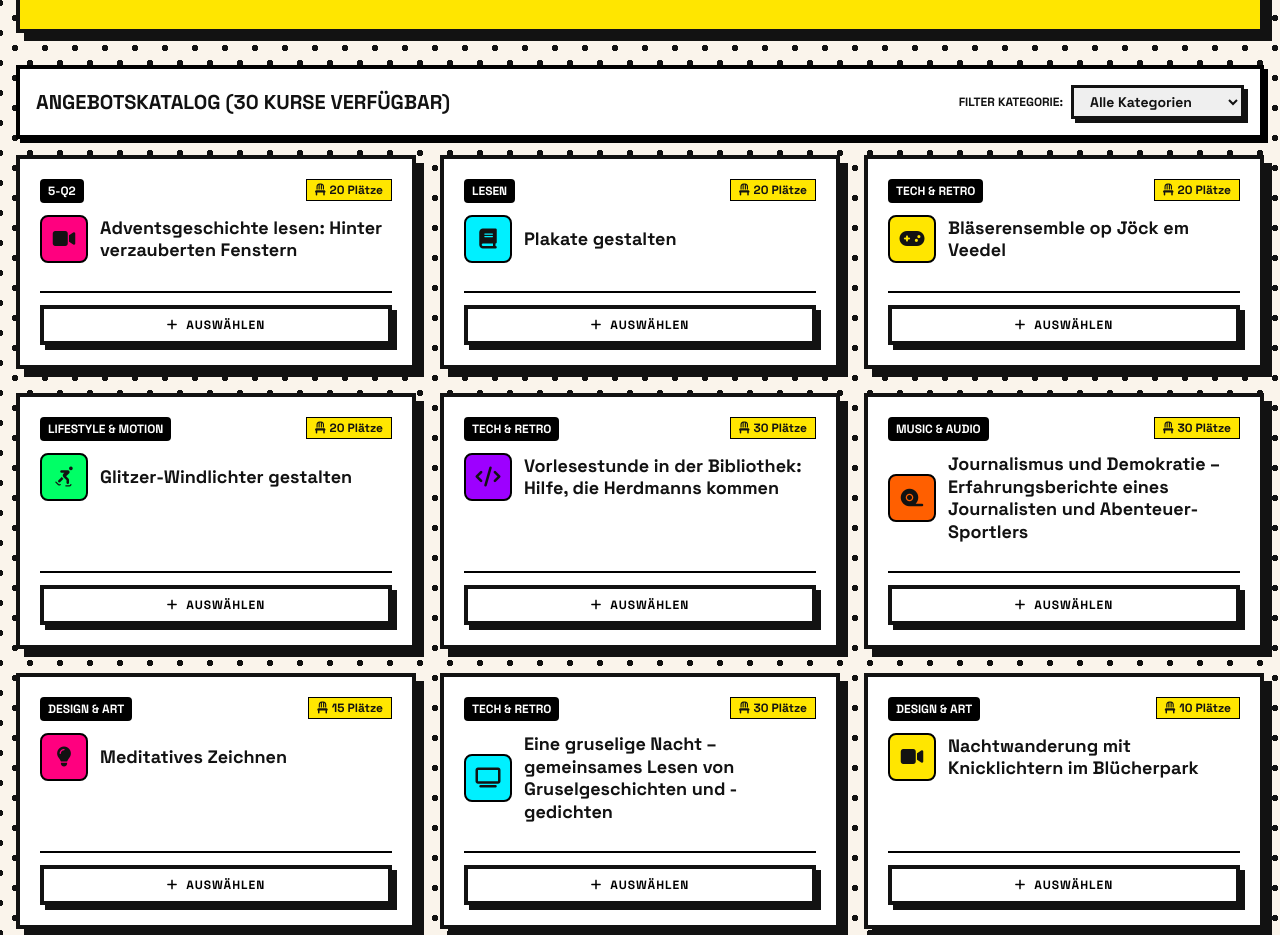
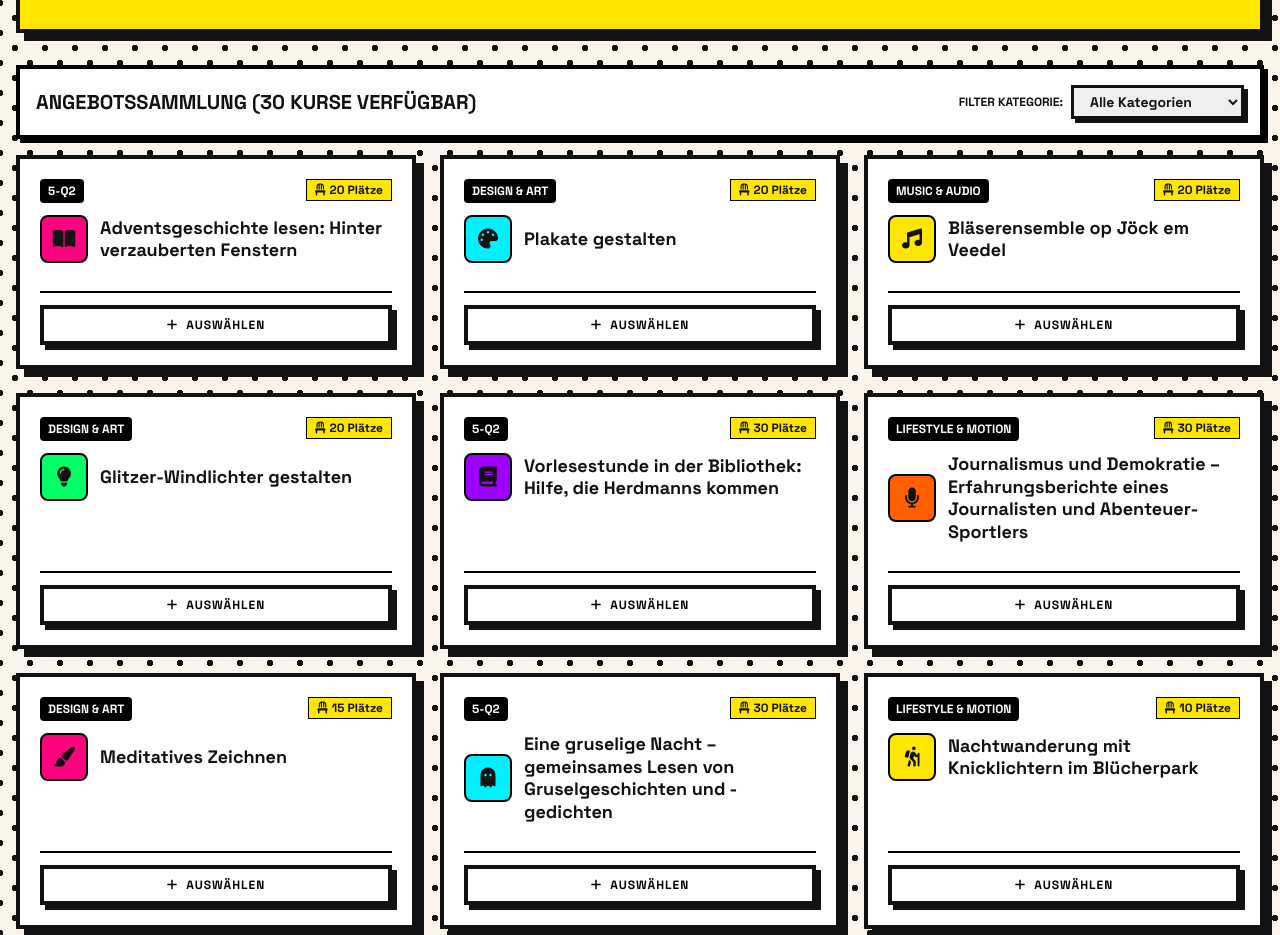
Before and after one commit to fraukeller728/xmaswunder, a plain HTML site: page index.html in a window 1280 px wide. Shown: the part 927-1862 px from the top of the page. Drawn offline with nearby package versions, Linux system fonts and the light colour scheme.

Commit message:
Add files via upload

```diff
--- a/index.html
+++ b/index.html
@@ -269,11 +269,11 @@
                         </div>
                     </div>
 
-                    <!-- CATALOG OF OFFERS -->
+                    <!-- CATALOG OF OFFERS (30 CARDS) -->
                     <div class="space-y-4">
                         <div class="flex flex-col md:flex-row justify-between items-start md:items-center gap-4 bg-white p-4 border-4 border-black shadow-[4px_4px_0px_#000]">
                             <h3 class="text-xl font-black uppercase">
-                                Angebotskatalog (<span id="offer-count">30</span> Kurse verfügbar)
+                                Angebotssammlung (<span id="offer-count">0</span> Kurse verfügbar)
                             </h3>
                             <div class="flex items-center gap-2">
                                 <span class="text-xs font-bold uppercase">Filter Kategorie:</span>
@@ -371,7 +371,7 @@
                             <h3 class="text-xl font-black uppercase">
                                 <i class="fa-solid fa-sliders mr-2"></i> Angebots-Plätze verwalten
                             </h3>
-                            <span class="text-xs font-bold bg-memphis-yellow px-2 py-1 border border-black">30 Angebote</span>
+                            <span id="admin-offers-count" class="text-xs font-bold bg-memphis-yellow px-2 py-1 border border-black">30 Angebote</span>
                         </div>
 
                         <div id="admin-offers-list" class="space-y-3 max-h-[500px] overflow-y-auto pr-2">
@@ -532,38 +532,38 @@
 
     <!-- JAVASCRIPT LOGIC -->
     <script>
-        // INITIAL OFFERINGS DATA
+        // INITIAL 30 MEMPHIS OFFERINGS DATA
         const initialOffers = [
-            { id: 1, title: "Adventsgeschichte lesen: Hinter verzauberten Fenstern", category: "5-Q2", seats: 20, icon: "fa-video", color: "bg-memphis-pink" },
-            { id: 2, title: "Plakate gestalten", category: "Lesen", seats: 20, icon: "fa-book", color: "bg-memphis-cyan" },
-            { id: 3, title: "Bläserensemble op Jöck em Veedel", category: "Tech & Retro", seats: 20, icon: "fa-gamepad", color: "bg-memphis-yellow" },
-            { id: 4, title: "Glitzer-Windlichter gestalten", category: "Lifestyle & Motion", seats: 20, icon: "fa-person-skating", color: "bg-memphis-lime" },
-            { id: 5, title: "Vorlesestunde in der Bibliothek: Hilfe, die Herdmanns kommen", category: "Tech & Retro", seats: 30, icon: "fa-code", color: "bg-memphis-purple" },
-            { id: 6, title: "Journalismus und Demokratie – Erfahrungsberichte eines Journalisten und Abenteuer-Sportlers", category: "Music & Audio", seats: 30, icon: "fa-tape", color: "bg-memphis-orange" },
-            { id: 7, title: "Meditatives Zeichnen", category: "Design & Art", seats: 15, icon: "fa-lightbulb", color: "bg-memphis-pink" },
-            { id: 8, title: "Eine gruselige Nacht – gemeinsames Lesen von Gruselgeschichten und -gedichten", category: "Tech & Retro", seats: 30, icon: "fa-tv", color: "bg-memphis-cyan" },
-            { id: 9, title: "Nachtwanderung mit Knicklichtern im Blücherpark", category: "Design & Art", seats: 10, icon: "fa-video", color: "bg-memphis-yellow" },
-            { id: 10, title: "Gesellschaftsspiel:Werwölfe von Düsterwald", category: "Lifestyle & Motion", seats: 15, icon: "fa-child-reaching", color: "bg-memphis-lime" },
-            { id: 11, title: "Freundschaftsspiel Fußball Q1und Q2 MSM gegen DKG", category: "Music & Audio", seats: 6, icon: "fa-guitar", color: "bg-memphis-purple" },
-            { id: 12, title: "Karaoke", category: "Design & Art", seats: 10, icon: "fa-shirt", color: "bg-memphis-orange" },
-            { id: 13, title: "Vorlesung: Vom Tagesgeld zum Aktiendepot – finanzielle Bildung", category: "Tech & Retro", seats: 8, icon: "fa-desktop", color: "bg-memphis-pink" },
-            { id: 14, title: "Brettball", category: "Lifestyle & Motion", seats: 20, icon: "fa-dumbbell", color: "bg-memphis-cyan" },
-            { id: 15, title: "Tischtennis", category: "Design & Art", seats: 10, icon: "fa-spray-can", color: "bg-memphis-yellow" },
-            { id: 16, title: "NEON-NIGHTS – Schwarzlicht-Portraits nach Mitternacht", category: "Music & Audio", seats: 20, icon: "fa-sliders", color: "bg-memphis-lime" },
-            { id: 17, title: "Astrophysik bei Nacht", category: "Design & Art", seats: 16, icon: "fa-chess-board", color: "bg-memphis-purple" },
-            { id: 18, title: "Joggen mit Stirnlampe im Blücherpark", category: "Lifestyle & Motion", seats: 20, icon: "fa-bicycle", color: "bg-memphis-orange" },
-            { id: 19, title: "Töpfern am Morgen", category: "Tech & Retro", seats: 15, icon: "fa-gears", color: "bg-memphis-pink" },
-            { id: 20, title: "Theater-Frühsport", category: "Lifestyle & Motion", seats: 12, icon: "fa-glass-water", color: "bg-memphis-cyan" },
-            { id: 21, title: "Volleyball: Teacher-Dreamteam gegen Schüler_innen", category: "Lifestyle & Motion", seats: 12, icon: "fa-glass-water", color: "bg-memphis-cyan" },
-            { id: 22, title: "Interkulturelles Frühstück", category: "Lifestyle & Motion", seats: 12, icon: "fa-glass-water", color: "bg-memphis-cyan" },
-            { id: 23, title: "Schach-Turnier", category: "Lifestyle & Motion", seats: 12, icon: "fa-glass-water", color: "bg-memphis-cyan" },
-            { id: 24, title: "SingStar-Spiel – Chart-Songs raten", category: "Lifestyle & Motion", seats: 12, icon: "fa-glass-water", color: "bg-memphis-cyan" },
-            { id: 25, title: "Fotografie", category: "Lifestyle & Motion", seats: 15, icon: "fa-glass-water", color: "bg-memphis-cyan" },
-            { id: 26, title: "Soap Boxing – finde die richtigen Worte zu einem wichtigen Thema, z.B. Tierschutz", category: "Lifestyle & Motion", seats: 25, icon: "fa-glass-water", color: "bg-memphis-cyan" },
-            { id: 27, title: "Badminton", category: "Lifestyle & Motion", seats: 24, icon: "fa-glass-water", color: "bg-memphis-cyan" },
-            { id: 28, title: "Badminton", category: "Lifestyle & Motion", seats: 24, icon: "fa-glass-water", color: "bg-memphis-cyan" },
-            { id: 29, title: "Fußball: 5er-Schüler_innen gegen 5er-Eltern", category: "Lifestyle & Motion", seats: 24, icon: "fa-glass-water", color: "bg-memphis-cyan" },
-            { id: 30, title: "Adventliches Singen", category: "Lifestyle & Motion", seats: 25, icon: "fa-glass-water", color: "bg-memphis-cyan" }
+            { id: 1, title: "Adventsgeschichte lesen: Hinter verzauberten Fenstern", category: "5-Q2", seats: 20, icon: "fa-book-open", color: "bg-memphis-pink" },
+            { id: 2, title: "Plakate gestalten", category: "Design & Art", seats: 20, icon: "fa-palette", color: "bg-memphis-cyan" },
+            { id: 3, title: "Bläserensemble op Jöck em Veedel", category: "Music & Audio", seats: 20, icon: "fa-music", color: "bg-memphis-yellow" },
+            { id: 4, title: "Glitzer-Windlichter gestalten", category: "Design & Art", seats: 20, icon: "fa-lightbulb", color: "bg-memphis-lime" },
+            { id: 5, title: "Vorlesestunde in der Bibliothek: Hilfe, die Herdmanns kommen", category: "5-Q2", seats: 30, icon: "fa-book", color: "bg-memphis-purple" },
+            { id: 6, title: "Journalismus und Demokratie – Erfahrungsberichte eines Journalisten und Abenteuer-Sportlers", category: "Lifestyle & Motion", seats: 30, icon: "fa-microphone", color: "bg-memphis-orange" },
+            { id: 7, title: "Meditatives Zeichnen", category: "Design & Art", seats: 15, icon: "fa-paintbrush", color: "bg-memphis-pink" },
+            { id: 8, title: "Eine gruselige Nacht – gemeinsames Lesen von Gruselgeschichten und -gedichten", category: "5-Q2", seats: 30, icon: "fa-ghost", color: "bg-memphis-cyan" },
+            { id: 9, title: "Nachtwanderung mit Knicklichtern im Blücherpark", category: "Lifestyle & Motion", seats: 10, icon: "fa-person-hiking", color: "bg-memphis-yellow" },
+            { id: 10, title: "Gesellschaftsspiel: Werwölfe von Düsterwald", category: "Lifestyle & Motion", seats: 15, icon: "fa-puzzle-piece", color: "bg-memphis-lime" },
+            { id: 11, title: "Freundschaftsspiel Fußball Q1 und Q2 MSM gegen DKG", category: "Lifestyle & Motion", seats: 6, icon: "fa-futbol", color: "bg-memphis-purple" },
+            { id: 12, title: "Karaoke", category: "Music & Audio", seats: 10, icon: "fa-microphone-lines", color: "bg-memphis-orange" },
+            { id: 13, title: "Vorlesung: Vom Tagesgeld zum Aktiendepot – finanzielle Bildung", category: "Tech & Retro", seats: 8, icon: "fa-chart-line", color: "bg-memphis-pink" },
+            { id: 14, title: "Brettball", category: "Lifestyle & Motion", seats: 20, icon: "fa-basketball", color: "bg-memphis-cyan" },
+            { id: 15, title: "Tischtennis", category: "Lifestyle & Motion", seats: 10, icon: "fa-table-tennis-paddle-ball", color: "bg-memphis-yellow" },
+            { id: 16, title: "NEON-NIGHTS – Schwarzlicht-Portraits nach Mitternacht", category: "Design & Art", seats: 20, icon: "fa-camera", color: "bg-memphis-lime" },
+            { id: 17, title: "Astrophysik bei Nacht", category: "Tech & Retro", seats: 16, icon: "fa-atom", color: "bg-memphis-purple" },
+            { id: 18, title: "Joggen mit Stirnlampe im Blücherpark", category: "Lifestyle & Motion", seats: 20, icon: "fa-person-running", color: "bg-memphis-orange" },
+            { id: 19, title: "Töpfern am Morgen", category: "Design & Art", seats: 15, icon: "fa-hands", color: "bg-memphis-pink" },
+            { id: 20, title: "Theater-Frühsport", category: "Lifestyle & Motion", seats: 12, icon: "fa-masks-theater", color: "bg-memphis-cyan" },
+            { id: 21, title: "Volleyball: Teacher-Dreamteam gegen Schüler_innen", category: "Lifestyle & Motion", seats: 12, icon: "fa-volleyball", color: "bg-memphis-yellow" },
+            { id: 22, title: "Interkulturelles Frühstück", category: "Lifestyle & Motion", seats: 12, icon: "fa-utensils", color: "bg-memphis-lime" },
+            { id: 23, title: "Schach-Turnier", category: "Tech & Retro", seats: 12, icon: "fa-chess-board", color: "bg-memphis-purple" },
+            { id: 24, title: "SingStar-Spiel – Chart-Songs raten", category: "Music & Audio", seats: 12, icon: "fa-compact-disc", color: "bg-memphis-orange" },
+            { id: 25, title: "Fotografie", category: "Design & Art", seats: 15, icon: "fa-camera-retro", color: "bg-memphis-pink" },
+            { id: 26, title: "Soap Boxing – finde die richtigen Worte zu einem wichtigen Thema, z.B. Tierschutz", category: "5-Q2", seats: 25, icon: "fa-bullhorn", color: "bg-memphis-cyan" },
+            { id: 27, title: "Badminton", category: "Lifestyle & Motion", seats: 24, icon: "fa-feather", color: "bg-memphis-yellow" },
+            { id: 28, title: "Badminton (Gruppe 2)", category: "Lifestyle & Motion", seats: 24, icon: "fa-feather", color: "bg-memphis-lime" },
+            { id: 29, title: "Fußball: 5er-Schüler_innen gegen 5er-Eltern", category: "Lifestyle & Motion", seats: 24, icon: "fa-futbol", color: "bg-memphis-purple" },
+            { id: 30, title: "Adventliches Singen", category: "Music & Audio", seats: 25, icon: "fa-snowflake", color: "bg-memphis-orange" }
         ];
 
         // MOCK USER SUBMISSIONS FOR TESTING OUT OF THE BOX
@@ -585,16 +585,19 @@
             { id: 'sub-15', name: "Egon Spengler", classGrade: "Stufe Q2", choices: [5, 13, 3], timestamp: new Date().toISOString() }
         ];
 
+        const OFFERS_STORAGE_KEY = 'memphis_offers_v30';
+        const SUBMISSIONS_STORAGE_KEY = 'memphis_submissions_v30';
+
         // STATE APP
-        let offers = JSON.parse(localStorage.getItem('memphis_offers')) || initialOffers;
-        let submissions = JSON.parse(localStorage.getItem('memphis_submissions')) || initialMockSubmissions;
+        let offers = JSON.parse(localStorage.getItem(OFFERS_STORAGE_KEY)) || JSON.parse(JSON.stringify(initialOffers));
+        let submissions = JSON.parse(localStorage.getItem(SUBMISSIONS_STORAGE_KEY)) || [...initialMockSubmissions];
         let selectedChoices = []; // holds IDs of selected offers [prio1, prio2, prio3]
         let isAdminUnlocked = false; // Admin auth state
 
         // SAVE STATE TO LOCAL STORAGE
         function saveData() {
-            localStorage.setItem('memphis_offers', JSON.stringify(offers));
-            localStorage.setItem('memphis_submissions', JSON.stringify(submissions));
+            localStorage.setItem(OFFERS_STORAGE_KEY, JSON.stringify(offers));
+            localStorage.setItem(SUBMISSIONS_STORAGE_KEY, JSON.stringify(submissions));
             updateAdminStats();
             if (isAdminUnlocked) {
                 renderAdminOffersList();
@@ -645,6 +648,7 @@
                 adminTab.classList.add('hidden');
                 userBtn.className = "memphis-btn bg-memphis-pink text-white px-5 py-2 text-sm flex items-center gap-2";
                 adminBtn.className = "memphis-btn bg-white text-black px-5 py-2 text-sm flex items-center gap-2";
+                renderOffers();
             } else {
                 if (!isAdminUnlocked) {
                     requestAdminAccess();
@@ -847,6 +851,10 @@
             document.getElementById('stat-total-seats').textContent = totalSeats;
             document.getElementById('admin-submissions-count').textContent = `${totalSubmissions} Buchungen`;
             document.getElementById('admin-badge').textContent = totalSubmissions;
+            const adminOffersCount = document.getElementById('admin-offers-count');
+            if (adminOffersCount) {
+                adminOffersCount.textContent = `${offers.length} Angebote`;
+            }
         }
 
         // RENDER ADMIN OFFER CAPACITY EDITORS & PRIORITY POPULARITY STATS
@@ -855,7 +863,6 @@
             list.innerHTML = '';
 
             offers.forEach(offer => {
-                // Calculate how many participants chose this offer as Prio 1, 2, or 3
                 let p1Count = 0;
                 let p2Count = 0;
                 let p3Count = 0;
@@ -881,7 +888,6 @@
                         </div>
 
                         <div class="flex items-center gap-4 flex-wrap w-full sm:w-auto justify-end">
-                            <!-- Priority Selection Counts Badge -->
                             <div class="flex items-center gap-1.5 bg-white px-2.5 py-1 border-2 border-black rounded text-xs font-bold" title="Wahlen als Priorität 1 / 2 / 3">
                                 <i class="fa-solid fa-heart text-memphis-pink mr-0.5"></i>
                                 <span class="font-black text-sm text-black" title="Gesamte Anfragen">${totalRequests}</span>
@@ -893,10 +899,9 @@
                                 </div>
                             </div>
 
-                            <!-- Plätze Input Field -->
                             <div class="flex items-center gap-2">
                                 <label class="text-xs font-bold uppercase">Plätze:</label>
-                                <input type="number" min="1" max="50" value="${offer.seats}" onchange="updateOfferCapacity(${offer.id}, this.value)" class="w-16 p-1 text-center font-bold memphis-input text-sm">
+                                <input type="number" min="1" max="100" value="${offer.seats}" onchange="updateOfferCapacity(${offer.id}, this.value)" class="w-16 p-1 text-center font-bold memphis-input text-sm">
                             </div>
                         </div>
                     </div>
@@ -969,6 +974,7 @@
                 submissions = [];
                 offers = JSON.parse(JSON.stringify(initialOffers));
                 saveData();
+                renderOffers();
                 renderAdminOffersList();
                 renderAdminSubmissionsList();
                 document.getElementById('results-section').classList.add('hidden');
@@ -983,8 +989,7 @@
                 return;
             }
 
-            // 1. Structure data: Offer allocations
-            const allocationMap = {}; // offerId -> array of assigned user objects
+            const allocationMap = {};
             offers.forEach(o => {
                 allocationMap[o.id] = [];
             });
@@ -992,10 +997,9 @@
             const unassignedUsers = [];
             let prio1MatchedCount = 0;
 
-            // Shuffle submissions randomly to guarantee fair lottery draw for oversubscribed choices
             const shuffledSubmissions = [...submissions].sort(() => Math.random() - 0.5);
 
-            // 2. PASS 1: Try allocating Priority 1 choices
+            // PASS 1: Priority 1
             const pass2Queue = [];
             shuffledSubmissions.forEach(user => {
                 const prio1Id = user.choices[0];
@@ -1009,7 +1013,7 @@
                 }
             });
 
-            // 3. PASS 2: Try allocating Priority 2 choices for unassigned
+            // PASS 2: Priority 2
             const pass3Queue = [];
             pass2Queue.forEach(user => {
                 const prio2Id = user.choices[1];
@@ -1022,7 +1026,7 @@
                 }
             });
 
-            // 4. PASS 3: Try allocating Priority 3 choices for unassigned
+            // PASS 3: Priority 3
             pass3Queue.forEach(user => {
                 const prio3Id = user.choices[2];
                 const offer = offers.find(o => o.id === prio3Id);
@@ -1034,19 +1038,16 @@
                 }
             });
 
-            // Calculate metrics
             const totalSubmissionsCount = submissions.length;
             const totalAllocated = totalSubmissionsCount - unassignedUsers.length;
             const successRate = Math.round((totalAllocated / totalSubmissionsCount) * 100);
             const prio1Rate = Math.round((prio1MatchedCount / totalSubmissionsCount) * 100);
 
-            // Display Statistics
             document.getElementById('res-allocated').textContent = `${totalAllocated} / ${totalSubmissionsCount}`;
             document.getElementById('res-unassigned').textContent = unassignedUsers.length;
             document.getElementById('res-rate').textContent = `${successRate}%`;
             document.getElementById('res-prio1-rate').textContent = `${prio1Rate}%`;
 
-            // Display Results per Offer
             const resultsGrid = document.getElementById('results-offers-grid');
             resultsGrid.innerHTML = '';
 
@@ -1082,7 +1083,6 @@
                 resultsGrid.insertAdjacentHTML('beforeend', cardHtml);
             });
 
-            // Display Unassigned / Waiting list
             const unassignedContainer = document.getElementById('results-unassigned-list');
             if (unassignedUsers.length > 0) {
                 unassignedContainer.innerHTML = unassignedUsers.map(u => `
@@ -1095,7 +1095,6 @@
                 unassignedContainer.innerHTML = `<span class="text-green-700">🎉 Großartig! Alle Teilnehmer konnten mindestens einem Kurs zugeteilt werden!</span>`;
             }
 
-            // Show results container
             const resultsSec = document.getElementById('results-section');
             resultsSec.classList.remove('hidden');
             resultsSec.scrollIntoView({ behavior: 'smooth' });
```
